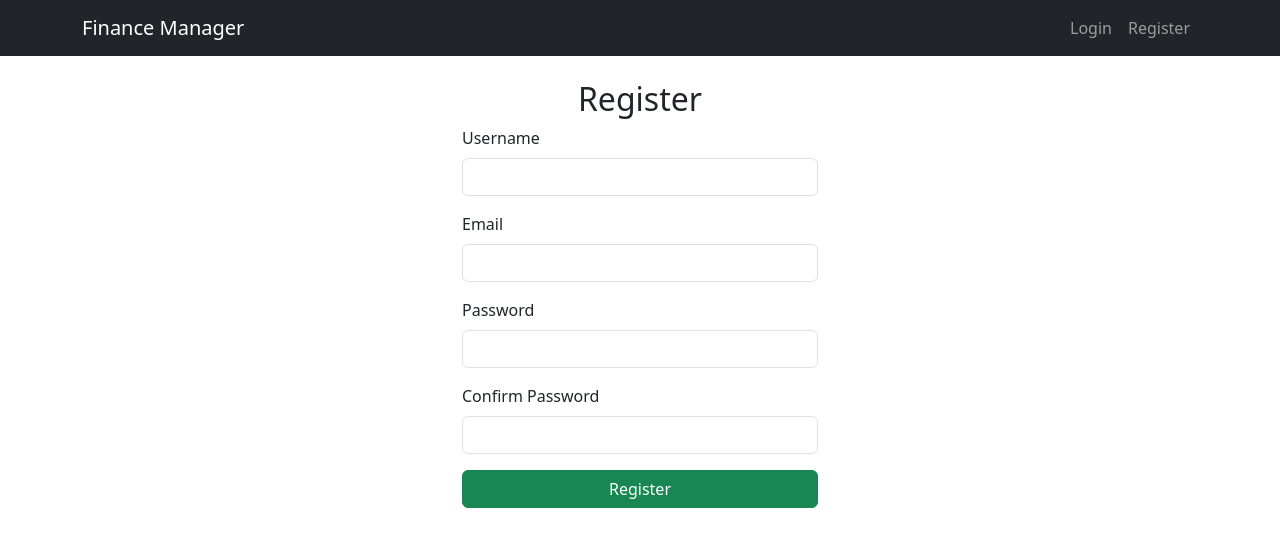
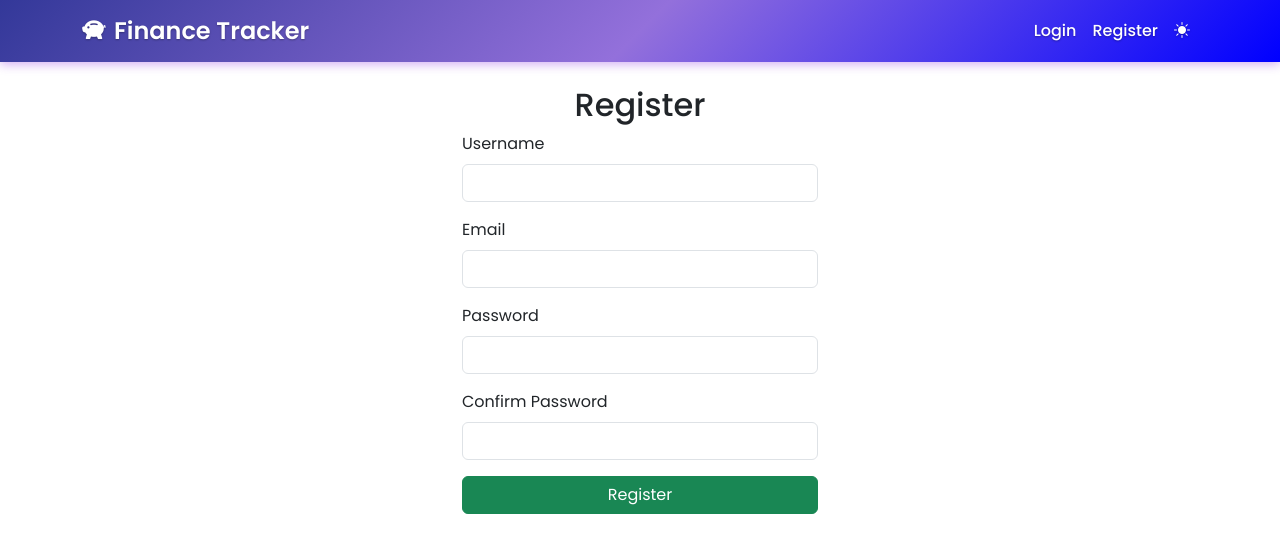
Before and after one commit to Adib-Ishraq/Finance-Tracker---CSE470, a Flask app: page /register in a window 1280 px wide. Shown: the top 553 px of the page. Run offline with Flask 3, Linux system fonts and the light colour scheme; some libraries are stand-ins or nearby versions.

Commit message:
Styling Changed

```diff
--- a/templates/base.html
+++ b/templates/base.html
@@ -1,17 +1,65 @@
 <!DOCTYPE html>
-<html lang="en">
+<html lang="en" data-bs-theme="light">
 <head>
     <meta charset="UTF-8">
     <meta name="viewport" content="width=device-width, initial-scale=1.0">
     <title>Finance Manager</title>
     <link rel="stylesheet" href="https://cdn.jsdelivr.net/npm/bootstrap@5.3.0/dist/css/bootstrap.min.css">
     <link rel="stylesheet" href="https://cdn.jsdelivr.net/npm/bootstrap-icons@1.10.0/font/bootstrap-icons.css">
+    <link href="https://fonts.googleapis.com/css2?family=Poppins:wght@400;500;600&display=swap" rel="stylesheet">
+
+    <style>
+        body, h1, h2, h3, h4, h5, h6, p, a, span, input, button {
+            font-family: 'Poppins', sans-serif;
+        }
+        /* Dark mode custom styles */
+        [data-bs-theme="dark"] {
+            --bs-body-bg: #212529;
+            --bs-body-color: #f8f9fa;
+        }
+        [data-bs-theme="dark"] .card {
+            background-color: #2c3034;
+            border-color: #495057;
+        }
+        [data-bs-theme="dark"] .table {
+            color: #e9ecef;
+        }
+        [data-bs-theme="dark"] .form-control,
+        [data-bs-theme="dark"] .form-select {
+            background-color: #2c3034;
+            border-color: #495057;
+            color: #e9ecef;
+        }
+        .theme-switch {
+            cursor: pointer;
+        }
+
+        /* Purple gradient navbar */
+        .navbar {
+            background: linear-gradient(135deg, #333899, #9370DB,blue) !important;
+            box-shadow: 0 2px 10px rgba(138, 43, 226, 0.4);
+        }
+
+        /* Ensure text is visible on purple gradient */
+        .navbar-dark .navbar-nav .nav-link,
+        .navbar-dark .navbar-brand {
+            color: white;
+            font-weight: 500;
+            text-shadow: 0 1px 2px rgba(0, 0, 0, 0.3);
+        }
+
+        .navbar-dark .navbar-nav .nav-link:hover {
+            color: rgba(255, 255, 255, 0.8);
+        }
+    </style>
     {% block extra_css %}{% endblock %}
 </head>
 <body>
     <nav class="navbar navbar-expand-lg navbar-dark bg-dark">
         <div class="container">
-            <a class="navbar-brand" href="{{ url_for('auth.home') }}">Finance Manager</a>
+            <a class="navbar-brand fw-bold fs-4 text-gradient" href="{{ url_for('auth.home') }}">
+                <i class="bi bi-piggy-bank-fill me-2"></i>Finance Tracker
+            </a>
             <button class="navbar-toggler" type="button" data-bs-toggle="collapse" data-bs-target="#navbarNav">
                 <span class="navbar-toggler-icon"></span>
             </button>
@@ -54,6 +102,14 @@
                         <li class="nav-item"><a class="nav-link" href="{{ url_for('auth.login') }}">Login</a></li>
                         <li class="nav-item"><a class="nav-link" href="{{ url_for('auth.register') }}">Register</a></li>
                     {% endif %}
+
+                    <!-- Theme Toggle -->
+                    <li class="nav-item">
+                        <a class="nav-link theme-switch" id="themeToggle">
+                            <i class="bi bi-sun-fill" id="lightIcon"></i>
+                            <i class="bi bi-moon-fill d-none" id="darkIcon"></i>
+                        </a>
+                    </li>
                 </ul>
             </div>
         </div>
@@ -71,10 +127,58 @@
         {% block content %}{% endblock %}
     </div>
 
+
+
+
+
+
     <script src="https://cdn.jsdelivr.net/npm/bootstrap@5.3.0/dist/js/bootstrap.bundle.min.js"></script>
 
- <script>
-        // Check for goal reminders - add this to all pages
+    <script>
+        // Theme switching functionality
+        document.addEventListener('DOMContentLoaded', function() {
+            const themeToggle = document.getElementById('themeToggle');
+            const lightIcon = document.getElementById('lightIcon');
+            const darkIcon = document.getElementById('darkIcon');
+            const htmlElement = document.documentElement;
+
+            // Check saved preference or system preference
+            const savedTheme = localStorage.getItem('theme');
+            if (savedTheme) {
+                htmlElement.setAttribute('data-bs-theme', savedTheme);
+                updateIcons(savedTheme);
+            } else {
+                // Check system preference
+                const prefersDark = window.matchMedia('(prefers-color-scheme: dark)').matches;
+                const initialTheme = prefersDark ? 'dark' : 'light';
+                htmlElement.setAttribute('data-bs-theme', initialTheme);
+                localStorage.setItem('theme', initialTheme);
+                updateIcons(initialTheme);
+            }
+
+            // Toggle theme on click
+            themeToggle.addEventListener('click', function() {
+                const currentTheme = htmlElement.getAttribute('data-bs-theme');
+                const newTheme = currentTheme === 'dark' ? 'light' : 'dark';
+
+                htmlElement.setAttribute('data-bs-theme', newTheme);
+                localStorage.setItem('theme', newTheme);
+                updateIcons(newTheme);
+            });
+
+            // Update icons based on current theme
+            function updateIcons(theme) {
+                if (theme === 'dark') {
+                    lightIcon.classList.add('d-none');
+                    darkIcon.classList.remove('d-none');
+                } else {
+                    lightIcon.classList.remove('d-none');
+                    darkIcon.classList.add('d-none');
+                }
+            }
+        });
+
+        // Check for goal reminders
         function checkGoalReminders() {
             fetch('/api/goal-reminders')
                 .then(response => response.json())
@@ -126,5 +230,10 @@
             checkGoalReminders();
         });
     </script>
+
+
+
+
+
 </body>
 </html>
```
